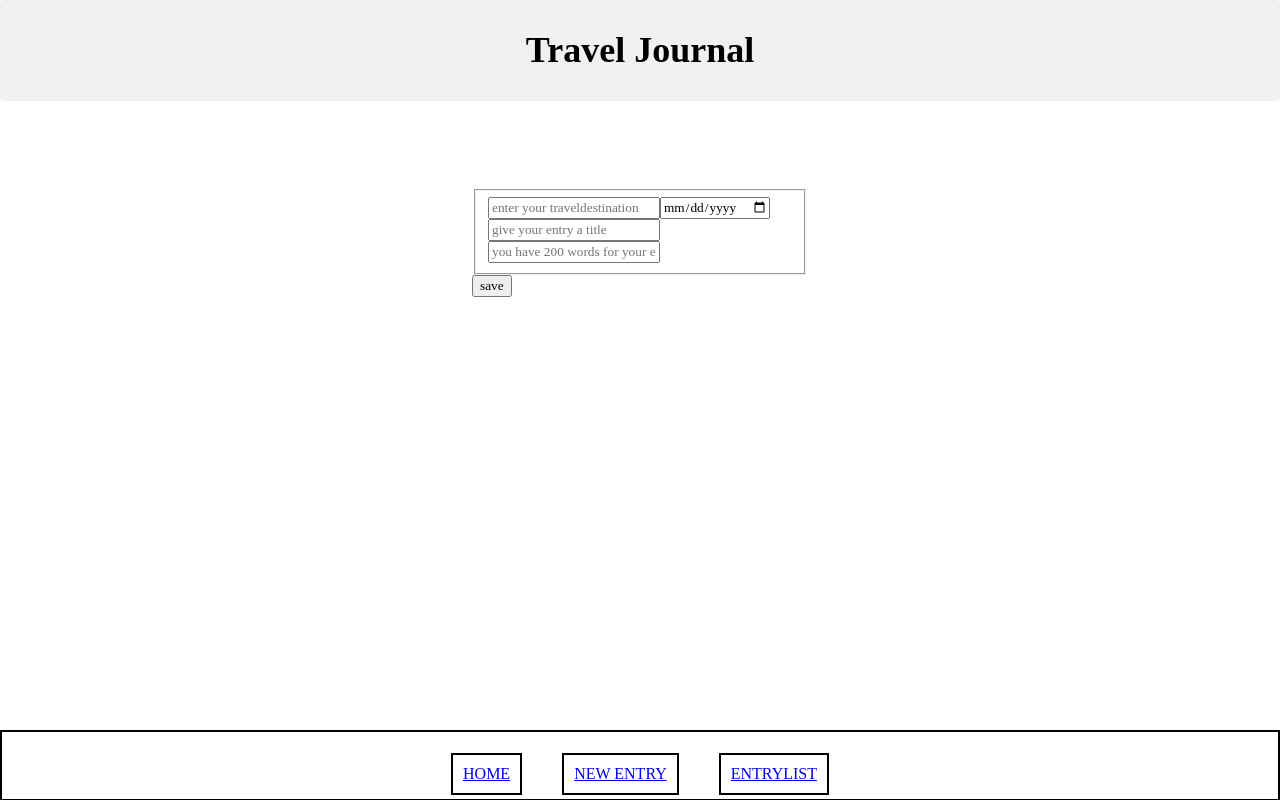
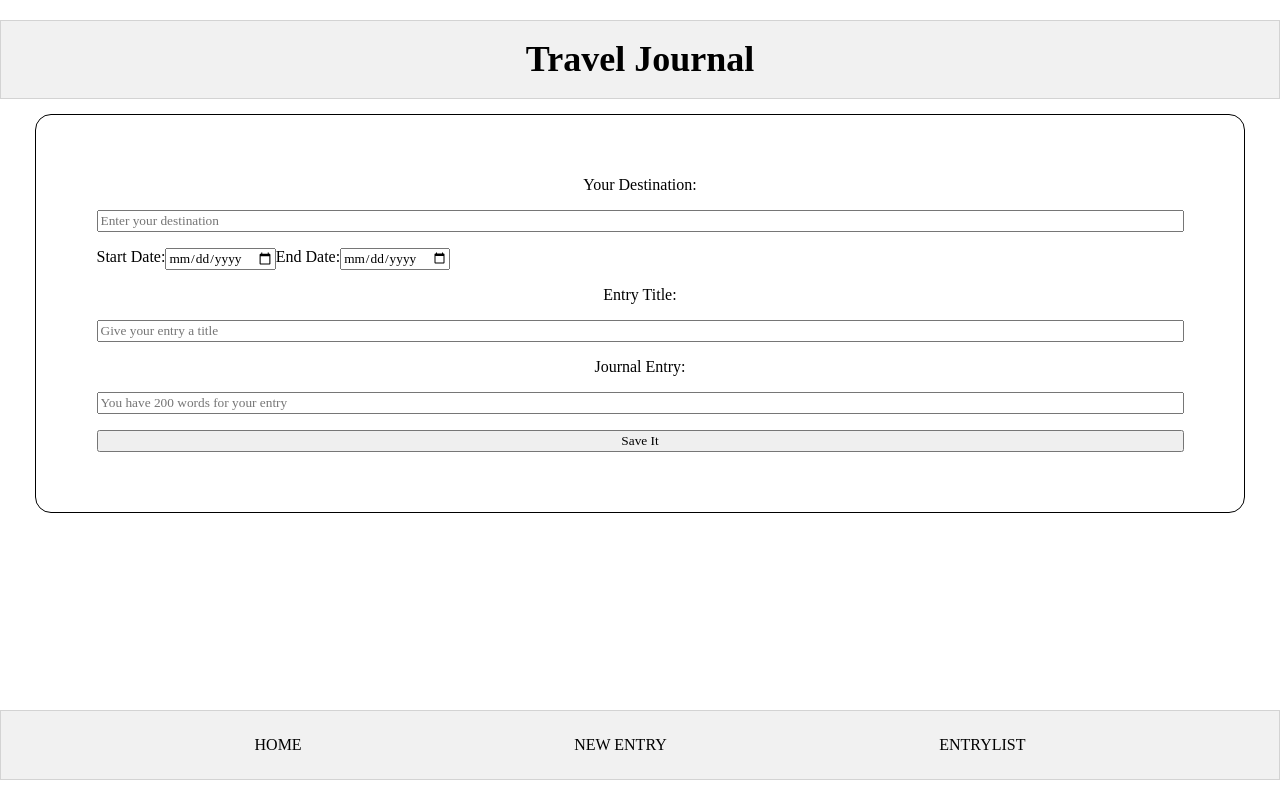
Before and after one commit to IrisHerholz/capstone-project, a Next.js app: page /entryform in a window 1280 px wide. Built offline with nearby package versions, Linux system fonts and the light colour scheme.

Commit message:
fixed styling

```diff
--- a/components/Form/index.js
+++ b/components/Form/index.js
@@ -1,51 +1,87 @@
-import { useState } from "react";
+import styled from "styled-components";
+//import { useState } from "react";
 
-const Form = () => {
-  const [input1, setInput1] = useState("");
-  const [input2, setInput2] = useState("");
-  const [input3, setInput3] = useState("");
-  const [input4, setInput4] = useState("");
+export default function Form({ onSubmitEvent }) {
+  //const [journalEntries, setJournalEntries] = useAtom(entries);
+  function handleSubmit(event) {
+    event.preventDefault();
 
-  const handleSubmit = (event) => {
-    event.preventDefault();
-  };
+    const formData = new FormData(event.target);
+    const data = Object.fromEntries(formData);
+    setJournalEntries(data);
+    onSubmitEvent({
+      destination: data.destination,
+      dateStart: data.dateStart,
+      dateEnd: data.dateEnd,
+      entryTitle: data.entryTitle,
+      fyd,
+    });
+    event.target.reset();
+  }
   return (
-    <main>
-      <form onSubmit={handleSubmit}>
-        <fieldset>
+    <StyledSection>
+      <StyledForm onSubmit={handleSubmit}>
+        <label htmlFor="destination">Your Destination:</label>
         <input
           type="text"
-            value={input1}
-            onChange={(event) => setInput1(event.target.value)}
-            placeholder="enter your traveldestination"
-            min="1"
-            max="20"
+          id="destination"
+          name="destination"
+          placeholder="Enter your destination"
+          maxLength="20"
+          required
         />
+        <StyledDate>
+          <label htmlFor="dateStart">Start Date:</label>
+          <input id="dateStart" name="dateStart" type="date" required />
+
+          <label htmlFor="dateEnd">End Date:</label>
+          <input id="dateEnd" name="dateEnd" type="date" required />
+        </StyledDate>
+
+        <label htmlFor="entryTitle">Entry Title:</label>
         <input
-            type="date"
-            value={input2}
-            onChange={(event) => setInput2(event.target.value)}
+          id="entryTitle"
+          name="entryTitle"
+          type="text"
+          placeholder="Give your entry a title"
+          maxLength="20"
+          required
         />
+        <label htmlFor="journalEntry">Journal Entry:</label>
         <input
           type="text"
-            value={input3}
-            onChange={(event) => setInput3(event.target.value)}
-            placeholder="give your entry a title"
-            min="1"
-            max="30"
+          id="journalEntry"
+          name="journalEntry"
+          placeholder="You have 200 words for your entry"
+          maxLength="200"
+          required
         />
-          <input
-            type="text"
-            value={input4}
-            onChange={(event) => setInput4(event.target.value)}
-            placeholder="you have 200 words for your entry"
-            min="1"
-            max="200"
-          />
-        </fieldset>
-        <button type="submit">save</button>
-      </form>
-    </main>
+        <button type="submit">Save It</button>
+      </StyledForm>
+    </StyledSection>
   );
-};
-export default Form;
+}
+
+//styled-component
+const StyledDate = styled.section`
+  display: flex;
+  flex-direction: row;
+`;
+
+const StyledSection = styled.section`
+  position: center;
+  padding: 30px;
+  margin: 5px;
+  bottom: 30px;
+`;
+const StyledForm = styled.form`
+  display: flex;
+  flex-direction: column;
+  text-align: center;
+  top: 150px;
+  border: 1px solid black;
+  border-radius: 1rem;
+  color: black;
+  gap: 1rem;
+  padding: 5%;
+`;
--- a/components/Header/index.js
+++ b/components/Header/index.js
@@ -11,12 +11,15 @@ export default function Header() {
 }
 
 const StyledHeader = styled.header`
-  padding: 12px;
   background-color: #f1f1f1;
   position: relative;
   text-align: center;
   color: black;
   font-size: 1.125em;
   line-height: 1.6em;
-  border-radius: 4px;
+  padding: 0px;
+  margin: 0px;
+  height: 100%;
+  top: 20px;
+  border: 1px solid lightgrey;
 `;
--- a/components/Navigation/index.js
+++ b/components/Navigation/index.js
@@ -36,27 +36,30 @@ export default Navigation;
 const StyledFooter = styled.footer`
   font-size: 0, 5em;
   position: fixed;
-  bottom: 0;
+  bottom: 20px;
   color: black;
   width: 100%;
   height: 70px;
-  border: 1px solid black;
+  border: 1px solid lightgrey;
 `;
 
 const StyledNav = styled.nav`
   display: flex;
   flex-direction: row;
-  justify-content: center;
+  align-items: center;
+  justify-content: space-evenly;
   padding: 1px;
   margin: 0px;
-  border: 1px solid black;
-  color: black;
+  height: 100%;
+  background-color: #f1f1f1;
 `;
 const StyledNextLink = styled(Link)`
+  text-decoration: none;
+  color: black;
   padding: 10px;
-  margin: 20px;
-  border: 2px solid black;
+  margin: 10px;
+  border-radius: 1rem;
   &.active {
-    background-color: lightgrey;
+    background-color: lightblue;
   }
 `;
--- a/package.json
+++ b/package.json
@@ -13,6 +13,7 @@
     "@next/font": "13.1.2",
     "eslint": "8.32.0",
     "eslint-config-next": "13.1.2",
+    "jotai": "^1.13.1",
     "next": "13.1.2",
     "next-images": "^1.8.4",
     "react": "18.2.0",
--- a/pages/_app.js
+++ b/pages/_app.js
@@ -2,6 +2,9 @@ import GlobalStyle from "@/styles";
 import Head from "next/head";
 import Header from "../components/Header";
 import Navigation from "../components/Navigation/index";
+import { atom } from "jotai";
+
+export const entries = atom([]);
 
 export default function App({ Component, pageProps }) {
   return (
--- a/pages/entryform.js
+++ b/pages/entryform.js
@@ -1,4 +1,4 @@
-import Form from "@/components/Form/index";
+import Form from "@/components/Form";
 
 export default function Entryform() {
   return (
--- a/styles.js
+++ b/styles.js
@@ -5,7 +5,7 @@ export default createGlobalStyle`
   *::before,
   *::after {
     box-sizing: border-box;
-  font-family: monda;
+  font-family: Arima Madurai;
   }
   body {
     margin: 0;
```
Also changed, not shown: pages/entrylist.js (+8 -3 lines), pages/index.js (+29 -10 lines), 1 other file (tests, documents, lock files or other folders). Lines whose indentation alone changed are shown as unchanged.
